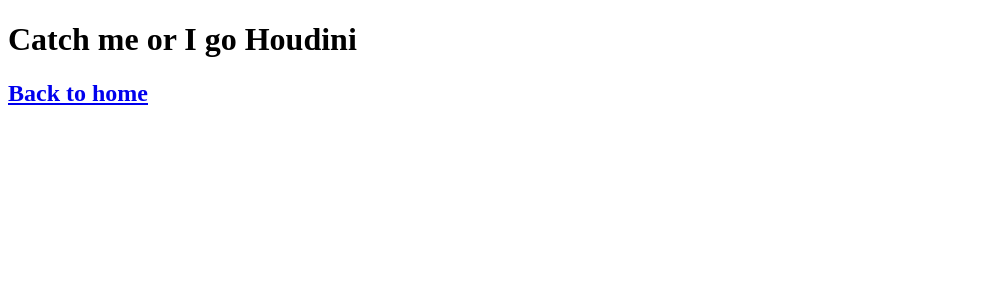
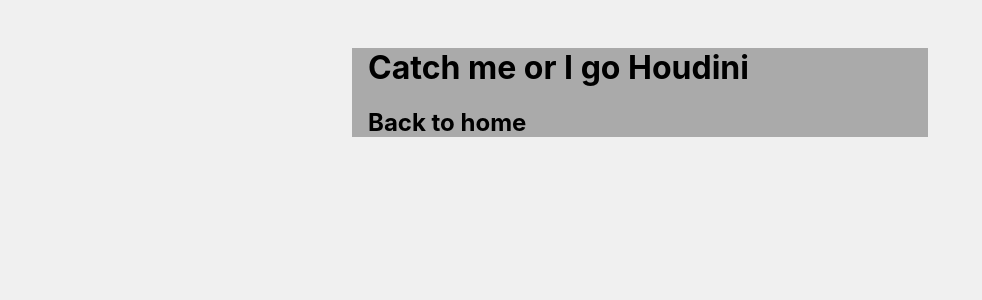
Before and after one commit to alinaenni/portfolio, a Next.js app in the folder blog/: page /posts/first-post in a window 1280 px wide. Shown: the top 300 px of the page, without its empty margins (0-982 px from the left). Built offline with nearby package versions, Linux system fonts and the light colour scheme.

Commit message:
Playing with layout

```diff
--- /dev/null
+++ b/blog/components/layout.js
@@ -0,0 +1,5 @@
+import styles from './layout.module.css';
+
+export default function Layout({ children }) {
+  return <div className={styles.container}>{children}</div>;
+}
--- /dev/null
+++ b/blog/components/layout.module.css
@@ -0,0 +1,6 @@
+.container {
+    background-color: #aaa;
+    max-width: 36rem;
+    padding: 0 1rem;
+    margin: 3rem auto 6rem;
+  }
--- /dev/null
+++ b/blog/pages/_app.js
@@ -0,0 +1,6 @@
+// `pages/_app.js`
+import '../styles/global.css';
+
+export default function App({ Component, pageProps }) {
+  return <Component {...pageProps} />;
+}
--- a/blog/pages/index.js
+++ b/blog/pages/index.js
@@ -6,7 +6,7 @@
   return (
     <div className={styles.container}>
       <Head>
-        <title>Create Next App</title>
+        <title>Portfolio | Alina Rouvinen</title>
         <link rel="icon" href="/favicon.ico" />
       </Head>
 
--- a/blog/pages/posts/first-post.js
+++ b/blog/pages/posts/first-post.js
@@ -1,12 +1,19 @@
 import Link from 'next/link';
+import Image from 'next/image';
+import Head from 'next/head';
+import Layout from '../../components/layout';
 
 export default function FirstPost() {
   return (
-    <>
+    <Layout>
+        <Head>
+            <title>First Post</title>
+      </Head>
+
       <h1>Catch me or I go Houdini</h1>
       <h2>
         <Link href="/">Back to home</Link>
       </h2>
-    </>
+    </Layout>
   );
 }
--- a/blog/styles/global.css
+++ b/blog/styles/global.css
@@ -1,5 +1,6 @@
 html,
 body {
+  background-color: #f0f0f0;
   padding: 0;
   margin: 0;
   font-family:
```
Also changed, not shown: blog/public/images/me.jpg (added), blog/public/vercel.svg (deleted).
